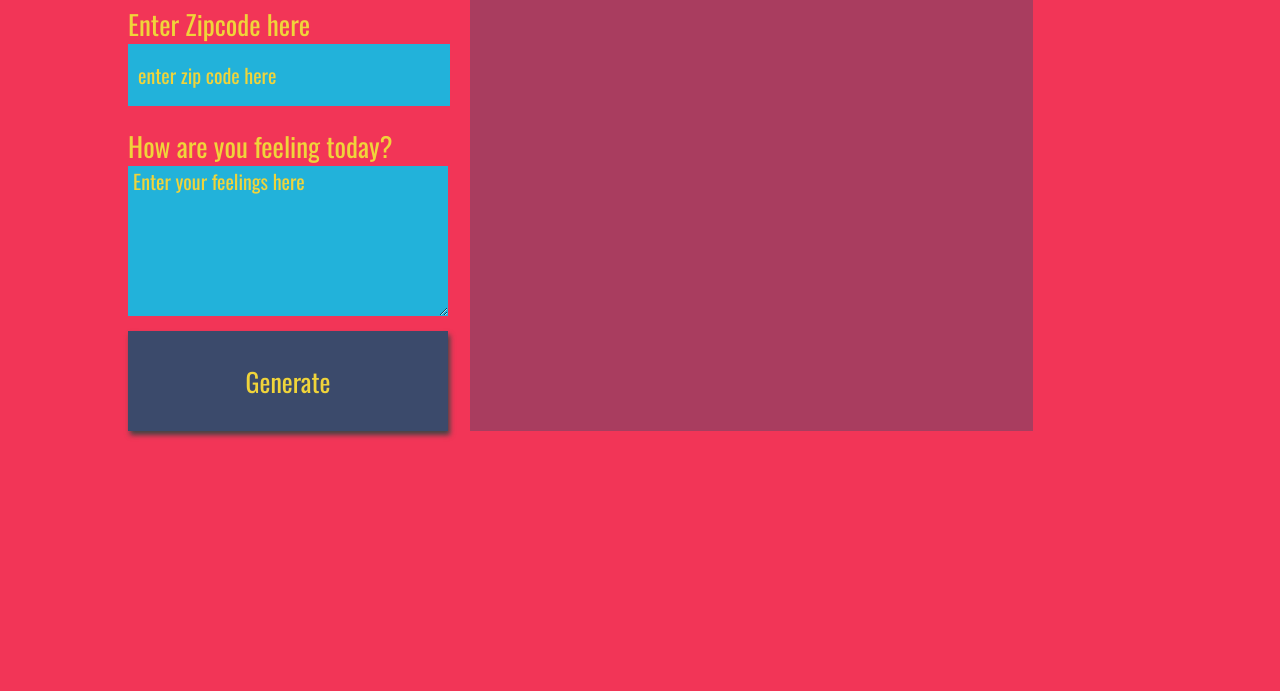
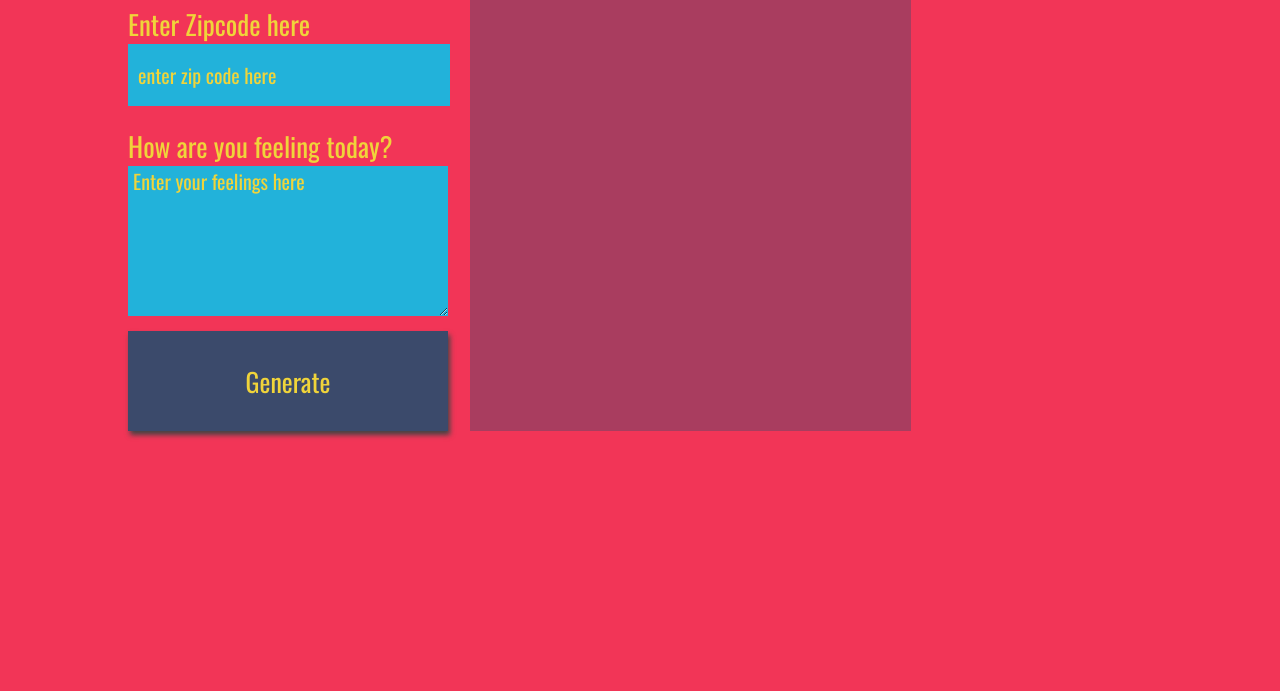
Before and after one commit to schrimy/Udacity-FEND-weather-journal, a plain HTML site: page website/index.html in a window 1280 px wide. Shown: the part 109-800 px from the top of the page. Drawn offline with nearby package versions, Linux system fonts and the light colour scheme; no server answers; a web font is replaced by a local one.

Commit message:
optimise layout for all entries column in XL screens

```diff
--- a/website/style.css
+++ b/website/style.css
@@ -186,7 +186,7 @@ button:focus {
 
 @media only screen and (min-width: 1200px) {
   #app {
-    grid-template-columns: auto 1fr auto;
+    grid-template-columns: auto 2fr 1fr;
     grid-template-areas:
     "hd ent prev"
     "zip ent prev"
```
